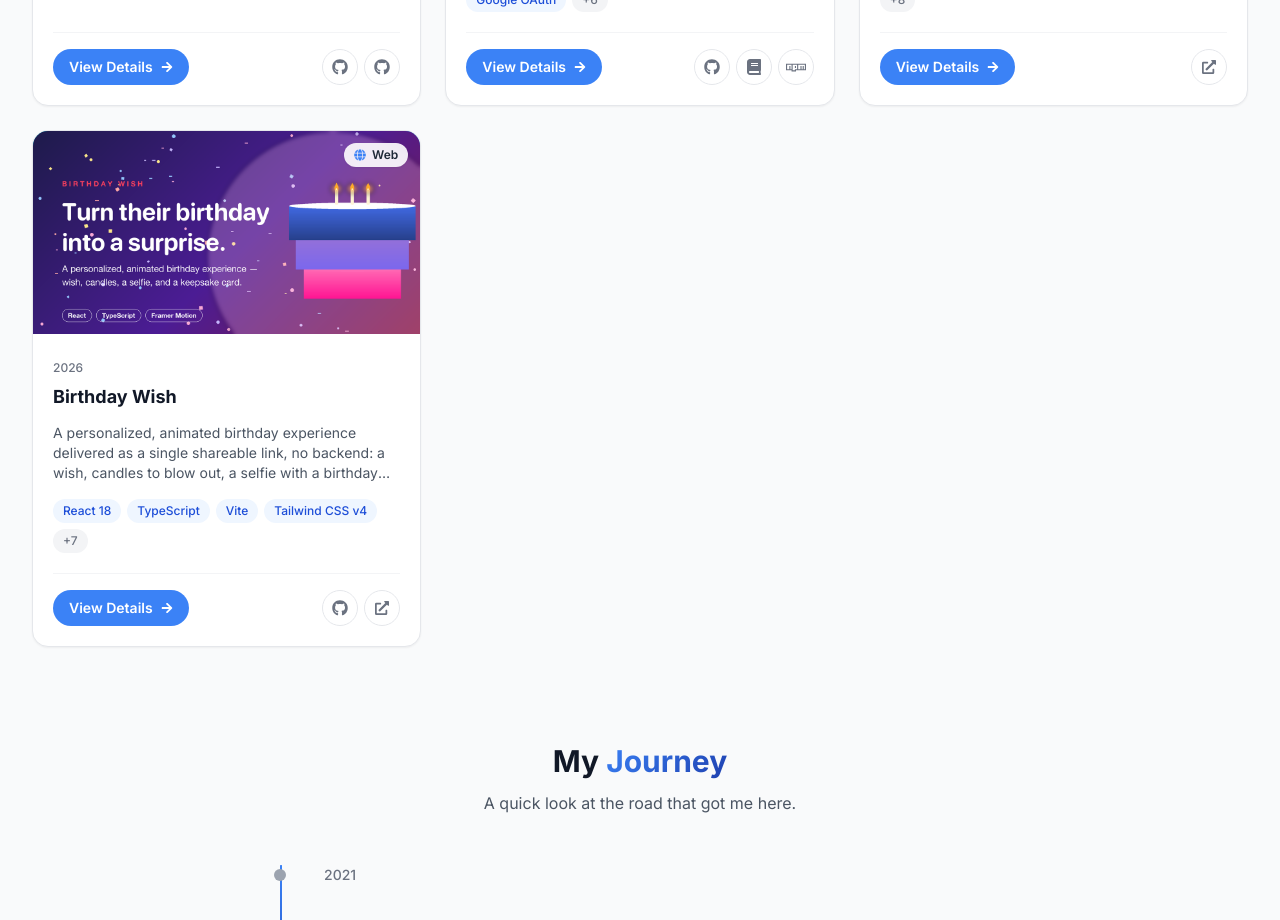
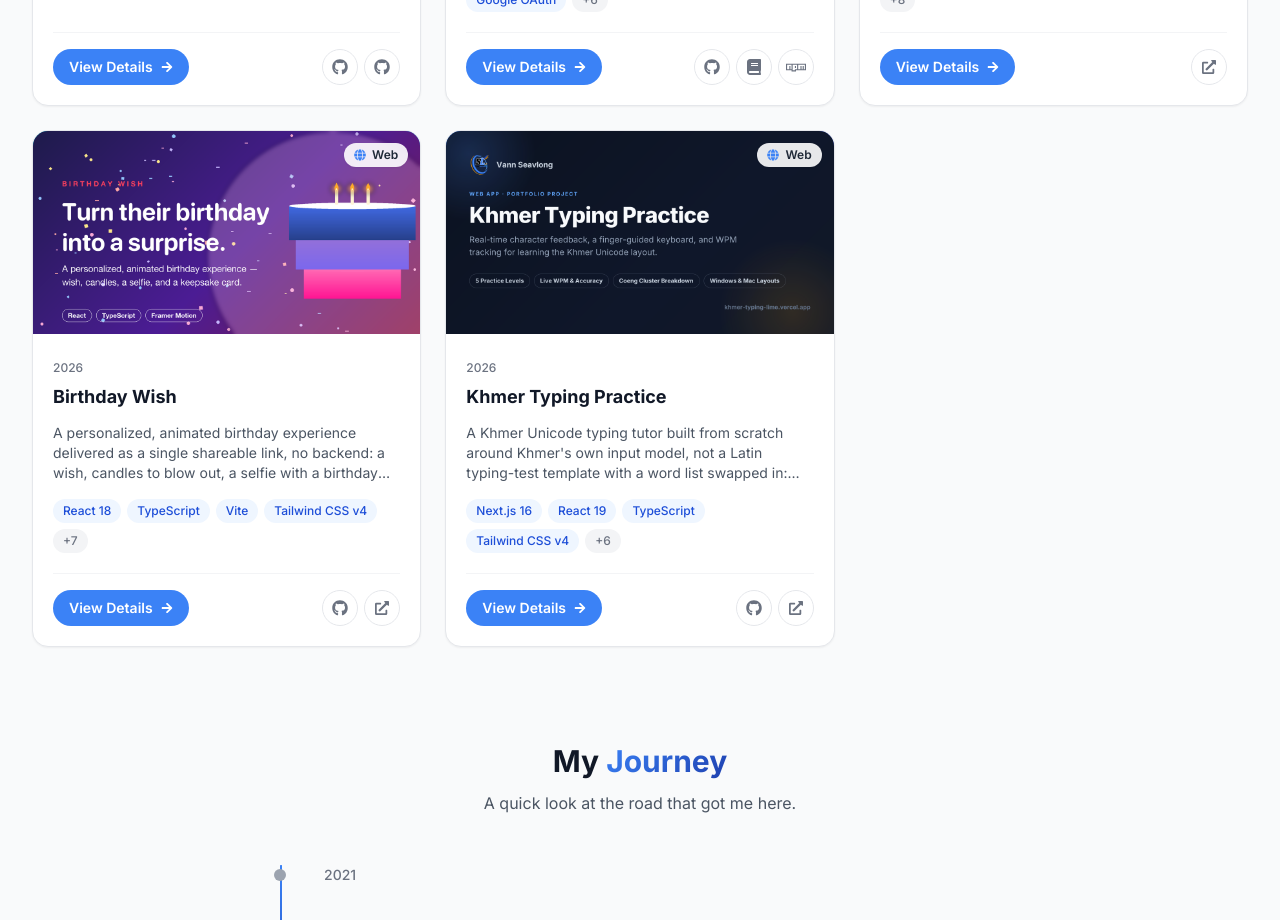
Before and after one commit to vannseavlong/VANN_Seavlong, a Next.js app: page / in a window 1280 px wide. Shown: the part 5680-6600 px from the top of the page. Built offline with nearby package versions, Linux system fonts and the light colour scheme.

Commit message:
Kh typing

```diff
--- a/src/data/projects.ts
+++ b/src/data/projects.ts
@@ -166,6 +166,37 @@ export const ownProjects: ProjectItem[] = [
     liveLink: "https://bd-wish-two.vercel.app/",
     mediaType: "web",
     coverImage: "/project/birthday-wish/og-image.png",
+  },
+  {
+    slug: "khmer-typing-practice",
+    title: "Khmer Typing Practice",
+    duration: "2026",
+    description:
+      "A Khmer Unicode typing tutor built from scratch around Khmer's own input model, not a Latin typing-test template with a word list swapped in: real-time per-character feedback, a finger-guided visual keyboard, and a step-by-step breakdown of how each syllable is actually typed.",
+    technologies: [
+      "Next.js 16",
+      "React 19",
+      "TypeScript",
+      "Tailwind CSS v4",
+      "Framer Motion",
+      "Zustand",
+      "next/og",
+      "Web Audio API",
+      "canvas-confetti",
+      "Turbopack",
+    ],
+    achievements: [
+      "Built a syllable-aware diffing input that reads raw IME keystrokes from a hidden input, buffering a standalone coeng marker until its subscript consonant arrives so coeng clusters are never split mid-cluster",
+      "Wrote a keystroke decomposition engine that breaks any Khmer word into an ordered list of physical keystrokes with finger assignment, powering both a live 'how to type this' panel and an interactive rule-by-rule tutorial",
+      "Maintained two independent keyboard maps (Windows NiDA and macOS Apple Khmer) in both code-to-character and character-to-code directions, switchable live mid-session without losing state",
+      "Built a finger-guided visual keyboard with an animated SVG hand diagram that highlights the next finger to move, derived live from the current target character",
+      "Shipped a fully client-only, static-export-friendly architecture (Zustand + localStorage, no backend) with a server-rendered next/og OG image generated per request",
+      "Structured practice into 5 levels (consonants/vowels, words, sentences, coeng clusters, speed-mix review) with WPM/accuracy/streak tracking and persisted personal bests",
+    ],
+    githubLink: "https://github.com/vannseavlong/khmer-typing",
+    liveLink: "https://khmer-typing-lime.vercel.app",
+    mediaType: "web",
+    coverImage: "/images/projects/khmer-typing/opengraph-image.png",
   },
 ];
 
```
Also changed, not shown: public/images/projects/khmer-typing/opengraph-image.png (added).
